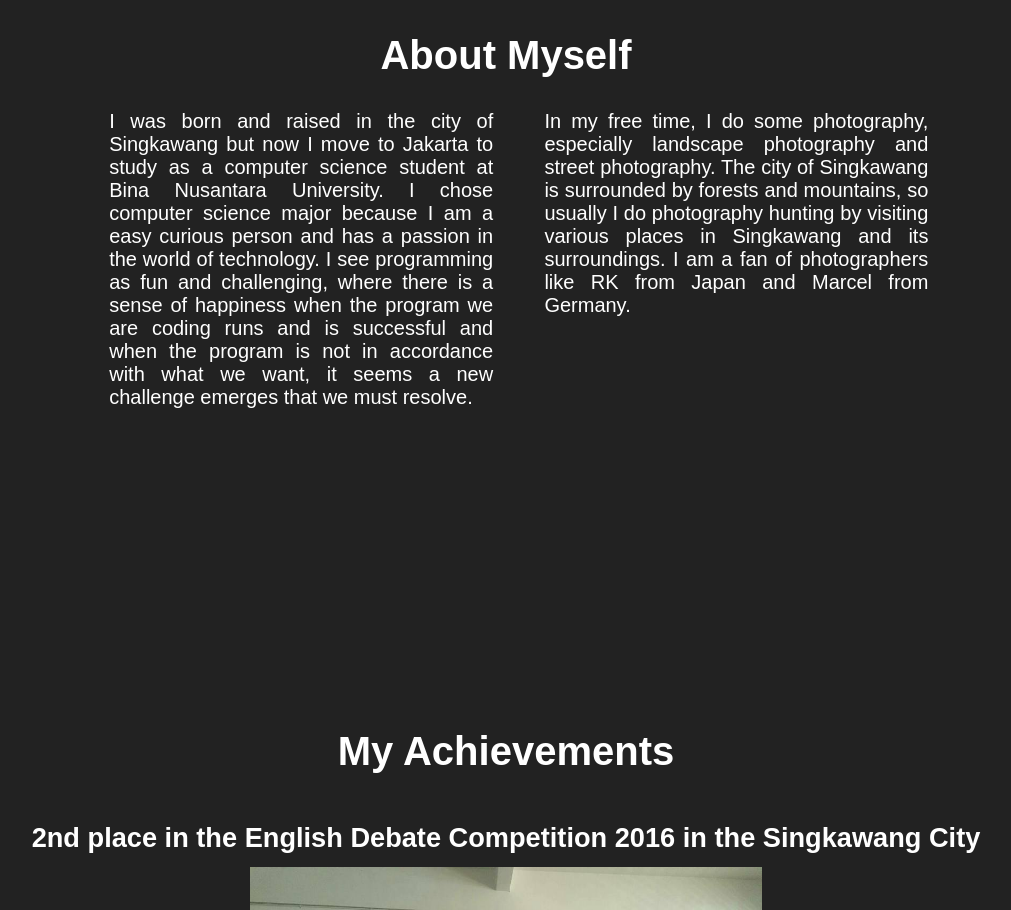
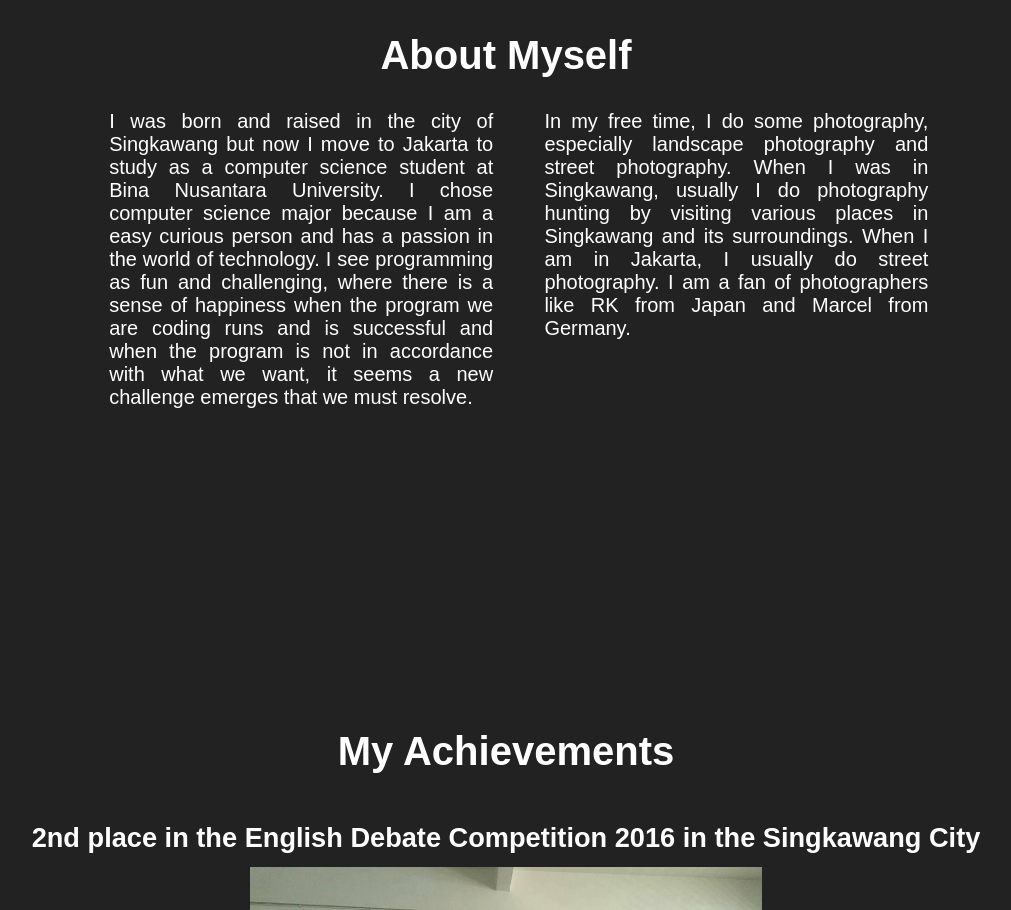
Before and after one commit to lgenesius/luisgenesius.github.io, a plain HTML site: page index.html in a window 1280 px wide. Shown: the part 1042-1952 px from the top of the page, without its empty margins (134-1145 px from the left). Drawn offline with Linux system fonts and the light colour scheme.

Commit message:
Add files via upload
initial commit

```diff
--- a/index.html
+++ b/index.html
@@ -36,7 +36,7 @@
 					About Myself
 				</h2>
 				<p class="opening">I was born and raised in the city of Singkawang but now I move to Jakarta to study as a computer science student at Bina Nusantara University. I chose computer science major because I am a easy curious person and has a passion in the world of technology. I see programming as fun and challenging, where there is a sense of happiness when the program we are coding runs and is successful and when the program is not in accordance with what we want, it seems a new challenge emerges that we must resolve.</p>
-				<p class="fotografi">In my free time, I do some photography, especially landscape photography and street photography. The city of Singkawang is surrounded by forests and mountains, so usually I do photography hunting by visiting various places in Singkawang and its surroundings. I am a fan of photographers like RK from Japan and Marcel from Germany.</p>
+				<p class="fotografi">In my free time, I do some photography, especially landscape photography and street photography. When I was in Singkawang, usually I do photography hunting by visiting various places in Singkawang and its surroundings. When I am in Jakarta, I usually do street photography. I am a fan of photographers like RK from Japan and Marcel from Germany.</p>
 			</div>
 		</div>
 		<div class="achievements cf" id="go-achievement">
```
